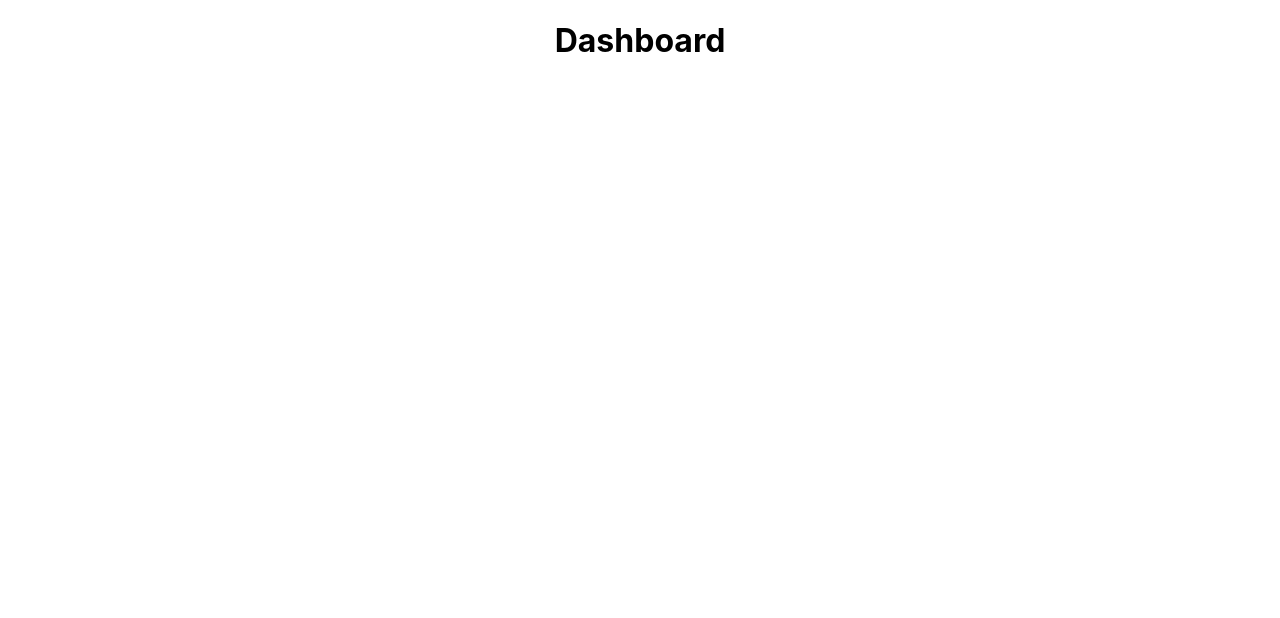
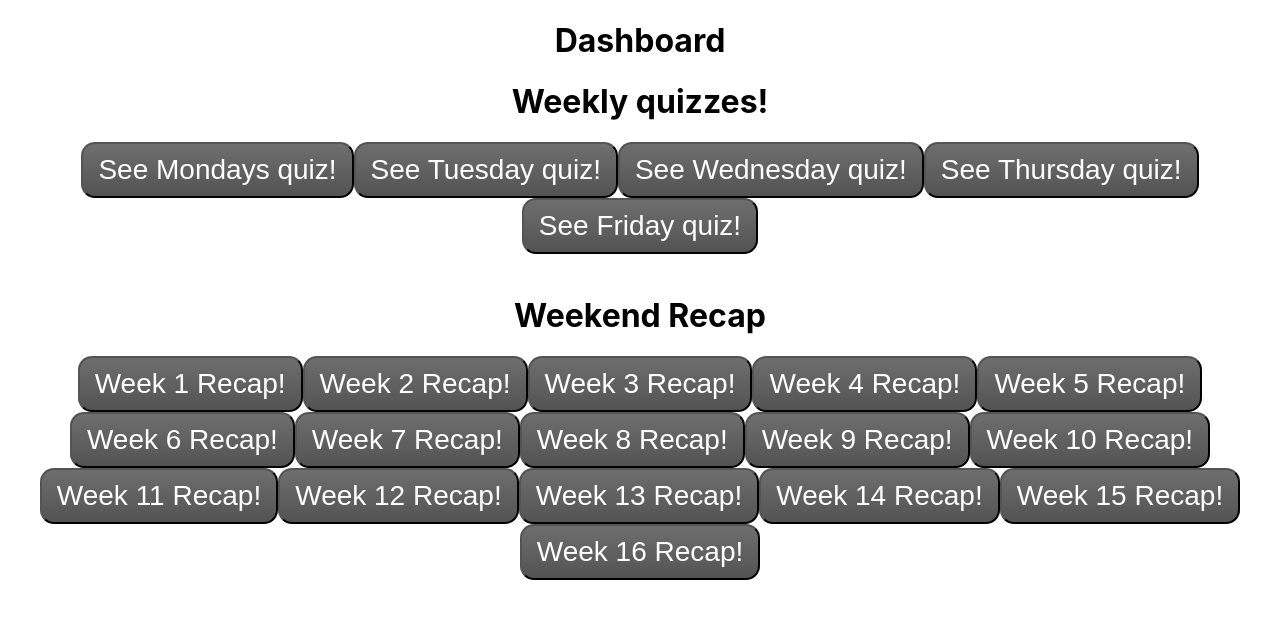
Before and after one commit to SchoolOfCode/w9_frontend-project-magic-room-32, a React (Create React App) app in the folder front/: page / in a window 1280 px wide. Shown: the top 618 px of the page. Built offline with nearby package versions, Linux system fonts and the light colour scheme.

Commit message:
buttons looking goood

```diff
--- a/front/src/components/App/App.js
+++ b/front/src/components/App/App.js
@@ -1,5 +1,4 @@
-
-
+import Buttons from "../Buttons/buttons";
 import './App.css';
 
 function App() {
@@ -7,10 +6,7 @@ function App() {
     <div className="App">
     <h1>Dashboard</h1>
 
-
-
-
-
+<Buttons></Buttons>
 
     </div>
   );
--- /dev/null
+++ b/front/src/components/Buttons/buttons.css
@@ -0,0 +1,231 @@
+.Monday{
+    background: linear-gradient(to bottom, #6d6d6d 5%, #535353 100%);
+    background-color: #6d6d6d;
+    border-radius: 14px;
+    display: inline-block;
+    cursor: pointer;
+    color: #ffffff;
+    font-family: Arial;
+    font-size: 28px;
+    padding: 10px 15px;
+}
+.Tuesday {
+    background: linear-gradient(to bottom, #6d6d6d 5%, #535353 100%);
+    background-color: #6d6d6d;
+    border-radius: 14px;
+    display: inline-block;
+    cursor: pointer;
+    color: #ffffff;
+    font-family: Arial;
+    font-size: 28px;
+    padding: 10px 15px;
+}
+.Wednesday {
+    background: linear-gradient(to bottom, #6d6d6d 5%, #535353 100%);
+    background-color: #6d6d6d;
+    border-radius: 14px;
+    display: inline-block;
+    cursor: pointer;
+    color: #ffffff;
+    font-family: Arial;
+    font-size: 28px;
+    padding: 10px 15px;
+}
+.Thursday {
+    background: linear-gradient(to bottom, #6d6d6d 5%, #535353 100%);
+    background-color: #6d6d6d;
+    border-radius: 14px;
+    display: inline-block;
+    cursor: pointer;
+    color: #ffffff;
+    font-family: Arial;
+    font-size: 28px;
+    padding: 10px 15px;
+}
+.Friday{
+    background: linear-gradient(to bottom, #6d6d6d 5%, #535353 100%);
+    background-color: #6d6d6d;
+    border-radius: 14px;
+    display: inline-block;
+    cursor: pointer;
+    color: #ffffff;
+    font-family: Arial;
+    font-size: 28px;
+    padding: 10px 15px;
+}
+.week1 {
+    background: linear-gradient(to bottom, #6d6d6d 5%, #535353 100%);
+    background-color: #6d6d6d;
+    border-radius: 14px;
+    display: inline-block;
+    cursor: pointer;
+    color: #ffffff;
+    font-family: Arial;
+    font-size: 28px;
+    padding: 10px 15px;
+}
+.week2 {
+    background: linear-gradient(to bottom, #6d6d6d 5%, #535353 100%);
+    background-color: #6d6d6d;
+    border-radius: 14px;
+    display: inline-block;
+    cursor: pointer;
+    color: #ffffff;
+    font-family: Arial;
+    font-size: 28px;
+    padding: 10px 15px;
+}
+.week3 {
+    background: linear-gradient(to bottom, #6d6d6d 5%, #535353 100%);
+    background-color: #6d6d6d;
+    border-radius: 14px;
+    display: inline-block;
+    cursor: pointer;
+    color: #ffffff;
+    font-family: Arial;
+    font-size: 28px;
+    padding: 10px 15px;
+}
+.week4 {
+    background: linear-gradient(to bottom, #6d6d6d 5%, #535353 100%);
+    background-color: #6d6d6d;
+    border-radius: 14px;
+    display: inline-block;
+    cursor: pointer;
+    color: #ffffff;
+    font-family: Arial;
+    font-size: 28px;
+    padding: 10px 15px;
+}
+.week5 {
+    background: linear-gradient(to bottom, #6d6d6d 5%, #535353 100%);
+    background-color: #6d6d6d;
+    border-radius: 14px;
+    display: inline-block;
+    cursor: pointer;
+    color: #ffffff;
+    font-family: Arial;
+    font-size: 28px;
+    padding: 10px 15px;
+}
+.week6 {
+    background: linear-gradient(to bottom, #6d6d6d 5%, #535353 100%);
+    background-color: #6d6d6d;
+    border-radius: 14px;
+    display: inline-block;
+    cursor: pointer;
+    color: #ffffff;
+    font-family: Arial;
+    font-size: 28px;
+    padding: 10px 15px;
+}
+.week7 {
+    background: linear-gradient(to bottom, #6d6d6d 5%, #535353 100%);
+    background-color: #6d6d6d;
+    border-radius: 14px;
+    display: inline-block;
+    cursor: pointer;
+    color: #ffffff;
+    font-family: Arial;
+    font-size: 28px;
+    padding: 10px 15px;
+}
+.week8 {
+    background: linear-gradient(to bottom, #6d6d6d 5%, #535353 100%);
+    background-color: #6d6d6d;
+    border-radius: 14px;
+    display: inline-block;
+    cursor: pointer;
+    color: #ffffff;
+    font-family: Arial;
+    font-size: 28px;
+    padding: 10px 15px;
+}
+.week9 {
+    background: linear-gradient(to bottom, #6d6d6d 5%, #535353 100%);
+    background-color: #6d6d6d;
+    border-radius: 14px;
+    display: inline-block;
+    cursor: pointer;
+    color: #ffffff;
+    font-family: Arial;
+    font-size: 28px;
+    padding: 10px 15px;
+}
+.week10 {
+    background: linear-gradient(to bottom, #6d6d6d 5%, #535353 100%);
+    background-color: #6d6d6d;
+    border-radius: 14px;
+    display: inline-block;
+    cursor: pointer;
+    color: #ffffff;
+    font-family: Arial;
+    font-size: 28px;
+    padding: 10px 15px;
+}
+.week11 {
+    background: linear-gradient(to bottom, #6d6d6d 5%, #535353 100%);
+    background-color: #6d6d6d;
+    border-radius: 14px;
+    display: inline-block;
+    cursor: pointer;
+    color: #ffffff;
+    font-family: Arial;
+    font-size: 28px;
+    padding: 10px 15px;
+}
+.week12 {
+    background: linear-gradient(to bottom, #6d6d6d 5%, #535353 100%);
+    background-color: #6d6d6d;
+    border-radius: 14px;
+    display: inline-block;
+    cursor: pointer;
+    color: #ffffff;
+    font-family: Arial;
+    font-size: 28px;
+    padding: 10px 15px;
+}
+.week13 {
+    background: linear-gradient(to bottom, #6d6d6d 5%, #535353 100%);
+    background-color: #6d6d6d;
+    border-radius: 14px;
+    display: inline-block;
+    cursor: pointer;
+    color: #ffffff;
+    font-family: Arial;
+    font-size: 28px;
+    padding: 10px 15px;
+}
+.week14 {
+    background: linear-gradient(to bottom, #6d6d6d 5%, #535353 100%);
+    background-color: #6d6d6d;
+    border-radius: 14px;
+    display: inline-block;
+    cursor: pointer;
+    color: #ffffff;
+    font-family: Arial;
+    font-size: 28px;
+    padding: 10px 15px;
+}
+.week15 {
+    background: linear-gradient(to bottom, #6d6d6d 5%, #535353 100%);
+    background-color: #6d6d6d;
+    border-radius: 14px;
+    display: inline-block;
+    cursor: pointer;
+    color: #ffffff;
+    font-family: Arial;
+    font-size: 28px;
+    padding: 10px 15px;
+}
+.week16 {
+    background: linear-gradient(to bottom, #6d6d6d 5%, #535353 100%);
+    background-color: #6d6d6d;
+    border-radius: 14px;
+    display: inline-block;
+    cursor: pointer;
+    color: #ffffff;
+    font-family: Arial;
+    font-size: 28px;
+    padding: 10px 15px;
+}
--- a/front/src/components/Buttons/buttons.js
+++ b/front/src/components/Buttons/buttons.js
@@ -1,3 +1,42 @@
+import React from "react";
+import "./buttons.css";
 
+export default function Buttons() {
 
-export default function Buttons() {}
+    return (<div>
+<h1>Weekly quizzes!</h1>
+
+<button onClick={() => alert("Please enter Mondays quiz results")} className="Monday" >See Mondays quiz!</button>
+<button onClick={() => alert("Please enter Tuesday quiz results")} className="Tuesday">See Tuesday quiz!</button>
+<button onClick={() => alert("Please enter Wednesday quiz results")} className="Wednesday">See Wednesday quiz!</button>
+<button onClick={() => alert("Please enter Thursday quiz results")} className="Thursday">See Thursday quiz!</button>
+<button onClick={() => alert("Please enter Friday quiz results")} className="Friday">See Friday quiz!</button>
+
+{weeklyRecap()}
+    </div>)
+
+}
+<br></br>
+function weeklyRecap() {
+    return (<div>
+        <br></br>
+        <h1>Weekend Recap</h1>
+        <button className="week1"> Week 1 Recap!</button>
+        <button className="week2"> Week 2 Recap!</button>
+        <button className="week3"> Week 3 Recap!</button>
+        <button className="week4"> Week 4 Recap!</button>
+        <button className="week5"> Week 5 Recap!</button>
+        <button className="week6"> Week 6 Recap!</button>
+        <button className="week7"> Week 7 Recap!</button>
+        <button className="week8"> Week 8 Recap!</button>
+        <button className="week9"> Week 9 Recap!</button>
+        <button className="week10"> Week 10 Recap!</button>
+        <button className="week11"> Week 11 Recap!</button>
+        <button className="week12"> Week 12 Recap!</button>
+        <button className="week13"> Week 13 Recap!</button>
+        <button className="week14"> Week 14 Recap!</button>
+        <button className="week15"> Week 15 Recap!</button>
+        <button className="week16"> Week 16 Recap!</button>
+
+    </div>)
+}
```
Also changed, not shown: 1 other file (tests, documents, lock files or other folders).
